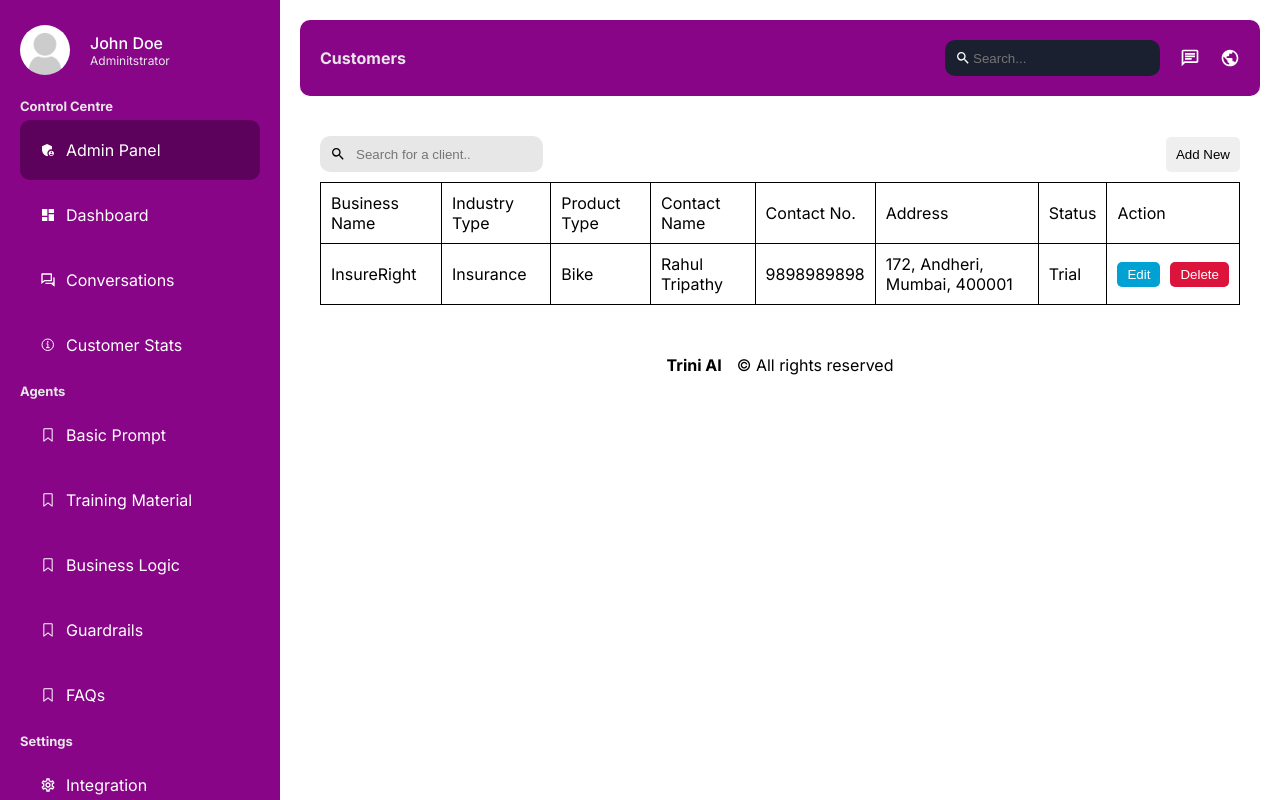
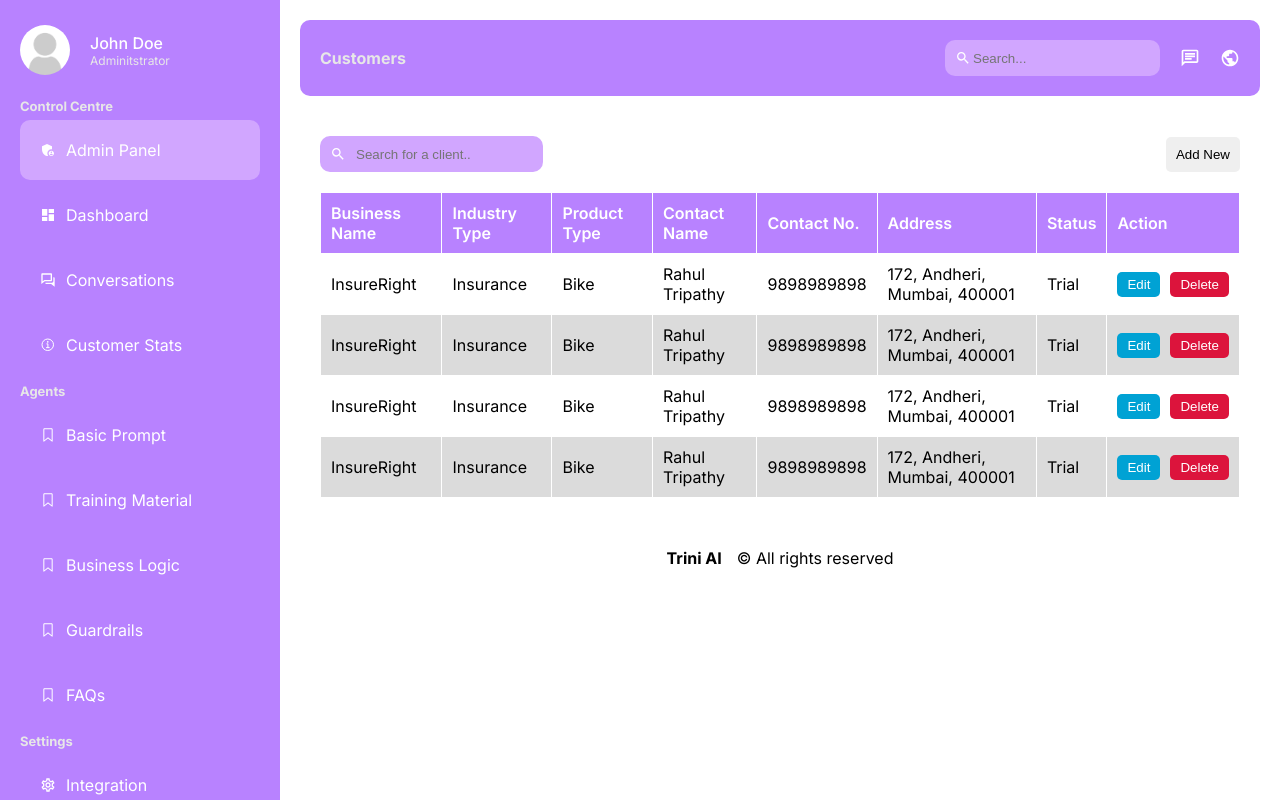
Before and after one commit to ashar-py/Admin-Dashboard, a Next.js app: page /dashboard/customers in a window 1280 px wide. Shown: the top 800 px of the page. Built offline with nearby package versions, Linux system fonts and the light colour scheme.

Commit message:
Color change

```diff
--- a/app/dashboard/customers/page.jsx
+++ b/app/dashboard/customers/page.jsx
@@ -42,6 +42,57 @@ const CustomerPage = () => {
                                 </div>
                             </td>
                         </tr>
+                        <tr>
+                            <td>InsureRight</td>
+                            <td>Insurance</td>
+                            <td>Bike</td>
+                            <td>Rahul Tripathy</td>
+                            <td>9898989898</td>
+                            <td>172, Andheri, Mumbai, 400001</td>
+                            <td>Trial</td>
+                            <td>
+                                <div className={styles.buttons}>
+                                <Link href="/">
+                                    <button className={`${styles.button} ${styles.edit}`}>Edit</button>
+                                </Link>
+                                <button className={`${styles.button} ${styles.delete}`}>Delete</button>
+                                </div>
+                            </td>
+                        </tr>
+                        <tr>
+                            <td>InsureRight</td>
+                            <td>Insurance</td>
+                            <td>Bike</td>
+                            <td>Rahul Tripathy</td>
+                            <td>9898989898</td>
+                            <td>172, Andheri, Mumbai, 400001</td>
+                            <td>Trial</td>
+                            <td>
+                                <div className={styles.buttons}>
+                                <Link href="/">
+                                    <button className={`${styles.button} ${styles.edit}`}>Edit</button>
+                                </Link>
+                                <button className={`${styles.button} ${styles.delete}`}>Delete</button>
+                                </div>
+                            </td>
+                        </tr>
+                        <tr>
+                            <td>InsureRight</td>
+                            <td>Insurance</td>
+                            <td>Bike</td>
+                            <td>Rahul Tripathy</td>
+                            <td>9898989898</td>
+                            <td>172, Andheri, Mumbai, 400001</td>
+                            <td>Trial</td>
+                            <td>
+                                <div className={styles.buttons}>
+                                <Link href="/">
+                                    <button className={`${styles.button} ${styles.edit}`}>Edit</button>
+                                </Link>
+                                <button className={`${styles.button} ${styles.delete}`}>Delete</button>
+                                </div>
+                            </td>
+                        </tr>
                     </tbody>
                 </table>
 
--- a/app/ui/dashboard/customers/customers.module.css
+++ b/app/ui/dashboard/customers/customers.module.css
@@ -9,6 +9,7 @@
     display: flex;
     align-items: center;
     justify-content: space-between;
+    margin-bottom: 20px;
 }
 
 .addNew {
@@ -20,17 +21,26 @@
 
 .table{
     width: 100%;
-    border: 1px solid black;
+    border: 1px solid #bfbfbf;
     border-collapse: collapse;
     margin-top: 10px;
 
 }
 
+.table thead {
+    font-weight: 600;
+    background-color: var(--bg);
+    color: var(--text);
+}
 
 .table td{
     padding: 10px;
-    border: 1px solid black;
+    border: 0.5px solid white;
     border-collapse: collapse;
+}
+
+.table tr:nth-child(even) {
+    background-color: #dbdbdb;
 }
 
 .buttons {
--- a/app/ui/dashboard/navbar/navbar.module.css
+++ b/app/ui/dashboard/navbar/navbar.module.css
@@ -61,7 +61,7 @@
     align-items: center;
     gap: 2px;
     padding: 10px;
-    background-color: #1a202f;
+    background-color: var(--bgSoft);
     border-radius: 10px;
   }
 
--- a/app/ui/dashboard/search/search.module.css
+++ b/app/ui/dashboard/search/search.module.css
@@ -2,7 +2,8 @@
     display: flex;
     align-items: center;
     gap: 10px;
-    background-color: var(--textSoft);
+    background-color: var(--bgSoft);
+    color: var(--text);
     padding: 10px;
     border-radius: 10px;
     width: max-content;
@@ -11,6 +12,5 @@
 .input{
     background-color: transparent;
     border: none;
-
     outline: none;
 }
--- a/app/ui/dashboard/stats/stats.module.css
+++ b/app/ui/dashboard/stats/stats.module.css
@@ -1,5 +1,6 @@
 .container {
-    height: 80vh;
+    height: 85vh;
+    margin-bottom: 20px;
 }
 
 .top {
@@ -27,8 +28,9 @@
     border-radius: 5px;
     margin-left: 0px;
     font-size:1rem;
-    margin-top: 20px;
+    margin-top: 3%;
     cursor: pointer;
+    max-height: 50px;
 }
 
 .expand:hover {
--- a/app/ui/dashboard/tables/tables.module.css
+++ b/app/ui/dashboard/tables/tables.module.css
@@ -3,7 +3,7 @@
 }
 .table{
     width: 85%;
-    border: 1px solid black;
+    border: 1px solid #bfbfbf;
     border-collapse: collapse;
     margin-top: 10px;
 
@@ -11,14 +11,20 @@
 
 .table thead{
     font-weight: 600;
+    background-color: var(--bg);
+    color: var(--text);
 }
 
 
 .table td{
     width: 100px;
     padding: 5px;
-    border: 1px solid black;
     border-collapse: collapse;
+    border: 0.5px solid white;
+}
+
+.table tr:nth-child(even) {
+    background-color: #dbdbdb;
 }
 
 .link {
--- a/app/ui/globals.css
+++ b/app/ui/globals.css
@@ -1,6 +1,6 @@
 :root{
-  --bg: #880588;
-  --bgSoft: #5c025c;
+  --bg: #b882ff;
+  --bgSoft: #d1a6ff;
   --text: white;
   --textSoft: rgb(231, 231, 231);
 }
```
Also changed, not shown: app/ui/dashboard/tables/tables.jsx (+12 -0 lines).
